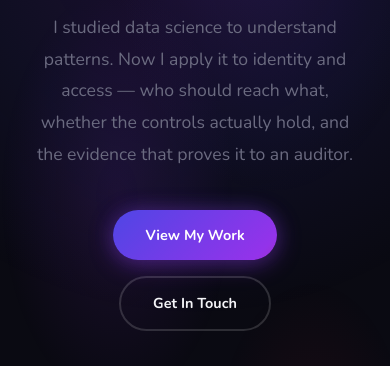
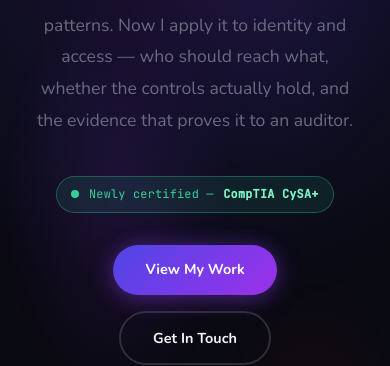
Before and after one commit to shriramraj/shriramraj.github.io, a plain HTML site: page index.html in a window 390 px wide. Shown: the part 311-677 px from the top of the page. Drawn offline with nearby package versions, Linux system fonts and the light colour scheme.

Commit message:
Announce CompTIA CySA+ in the hero (#17)
Adds a green announcement pill between the hero pitch and the call to
action, reading "Newly certified — CompTIA CySA+", with a softly pulsing
status dot that is disabled under prefers-reduced-motion.

The certification already appeared first in the Certifications grid;
this surfaces it above the fold on both desktop and mobile, where a
visitor sees it without scrolling.


Claude-Session: https://claude.ai/code/session_01J7uQFkwsEYkxxTZZw1AVfe

Co-authored-by: Claude <noreply@anthropic.com>

```diff
--- a/index.html
+++ b/index.html
@@ -48,6 +48,7 @@
       <h1 class="hero-name"><span class="hero-name-gradient">Shriram Rajasekar</span></h1>
       <h2 class="hero-tagline">Data Science <span class="accent">&rarr;</span> <span class="typed-target" id="typed">Identity &amp; Access</span></h2>
       <p class="hero-description">I studied data science to understand patterns. Now I apply it to identity and access &mdash; who should reach what, whether the controls actually hold, and the evidence that proves it to an auditor.</p>
+      <p class="hero-announce"><span class="hero-announce-dot" aria-hidden="true"></span>Newly certified &mdash; <strong>CompTIA CySA+</strong></p>
       <div class="hero-cta">
         <a href="#projects" class="btn btn-primary">View My Work</a>
         <a href="#contact" class="btn btn-outline">Get In Touch</a>
--- a/styles.css
+++ b/styles.css
@@ -386,6 +386,54 @@ strong {
   line-height: 1.8;
 }
 
+/* Hero announcement pill: a recent, time-sensitive highlight */
+.hero-announce {
+  display: inline-flex;
+  align-items: center;
+  gap: 0.6rem;
+  font-family: var(--font-mono);
+  font-size: 0.82rem;
+  letter-spacing: 0.02em;
+  color: var(--accent-green);
+  background: rgba(52, 211, 153, 0.1);
+  border: 1px solid rgba(52, 211, 153, 0.32);
+  border-radius: var(--radius-pill);
+  padding: 0.5rem 1.1rem;
+  margin-bottom: 2rem;
+}
+
+.hero-announce strong {
+  font-weight: 700;
+  color: #7df3c4;
+}
+
+.hero-announce-dot {
+  width: 8px;
+  height: 8px;
+  border-radius: 50%;
+  background: var(--accent-green);
+  flex-shrink: 0;
+  box-shadow: 0 0 0 0 rgba(52, 211, 153, 0.7);
+  animation: announcePulse 2.4s ease-out infinite;
+}
+
+@keyframes announcePulse {
+  0%   { box-shadow: 0 0 0 0 rgba(52, 211, 153, 0.6); }
+  70%  { box-shadow: 0 0 0 9px rgba(52, 211, 153, 0); }
+  100% { box-shadow: 0 0 0 0 rgba(52, 211, 153, 0); }
+}
+
+@media (prefers-reduced-motion: reduce) {
+  .hero-announce-dot { animation: none; }
+}
+
+@media (max-width: 480px) {
+  .hero-announce {
+    font-size: 0.74rem;
+    padding: 0.45rem 0.9rem;
+  }
+}
+
 .hero-cta {
   display: flex;
   gap: 1rem;
```
